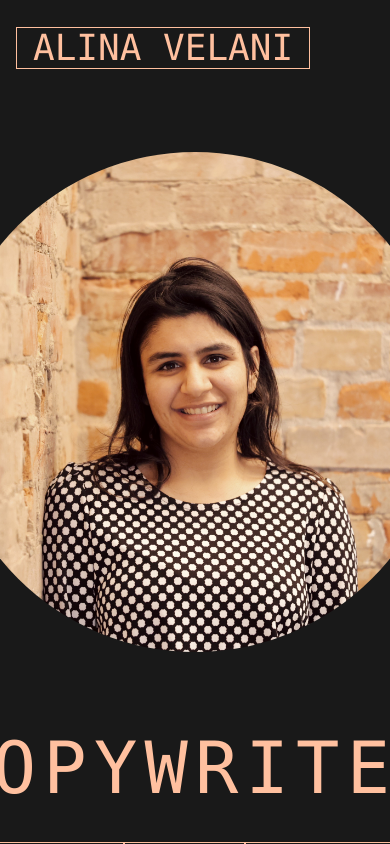
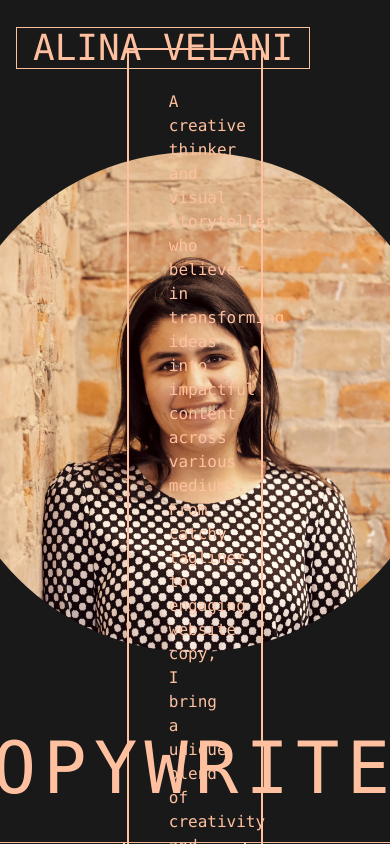
Before and after one commit to rutvij26/alina-portfolio, a Next.js app: page / in a window 390 px wide. Built offline with nearby package versions, Linux system fonts and the light colour scheme.

Commit message:
feat: 🎸 about section content

```diff
--- a/app/components/About.tsx
+++ b/app/components/About.tsx
@@ -2,11 +2,16 @@ import React from 'react'
 
 const About = () => {
     return (
-        <div className='global-section flex-row'>
-            <div className="">
-                <span className='text-text text-5xl italic global-font'>
+        <div className='global-section mt-0 flex flex-col items-center justify-center'>
+            <div className="text-center hover:cursor-default">
+                <span className='text-text text-5xl italic global-font  '>
                     I write in Rhymes.. or not Sometimes...
                 </span>
+            </div>
+            <div className="about-div">
+                <p className='about-para'>
+                    A creative thinker and visual storyteller who believes in transforming ideas into impactful content across various mediums. From catchy taglines to engaging website copy, I bring a unique blend of creativity and strategic thinking to every project. My 2+ years of experience have equipped me with the skills to collaborate effectively with marketing teams, designers, and clients to ensure that the creative vision aligns seamlessly with strategic objectives. Whether you're looking to enhance your brand's voice, boost your online presence, or drive conversions, I'm here to help you craft copy that resonates and delivers tangible results. Let's collaborate to elevate your brand's story and leave a lasting impression on your audience.
+                </p>
             </div>
         </div>
     )
--- a/app/globals.css
+++ b/app/globals.css
@@ -11,7 +11,16 @@
     hover:text-hover cursor-pointer
   }
   .global-section {
-    @apply flex h-screen  mt-28
+    @apply flex h-screen mt-28
+  }
+  .about-para {
+    @apply text-text md:text-sm xl:text-lg global-font text-justify
+    hover:text-hover hover:cursor-default
+
+  }
+  .about-div {
+    @apply border-text border-2 text-center max-w-[35%] mt-24 p-10
+    hover:border-hover hover:cursor-default
   }
 }
 
```
